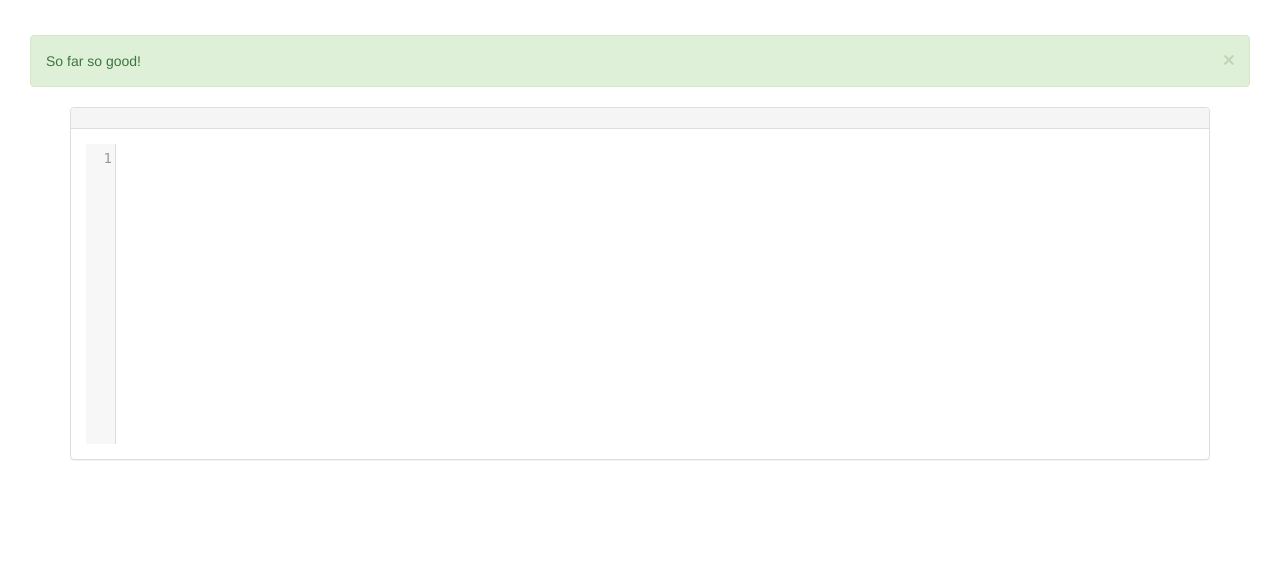
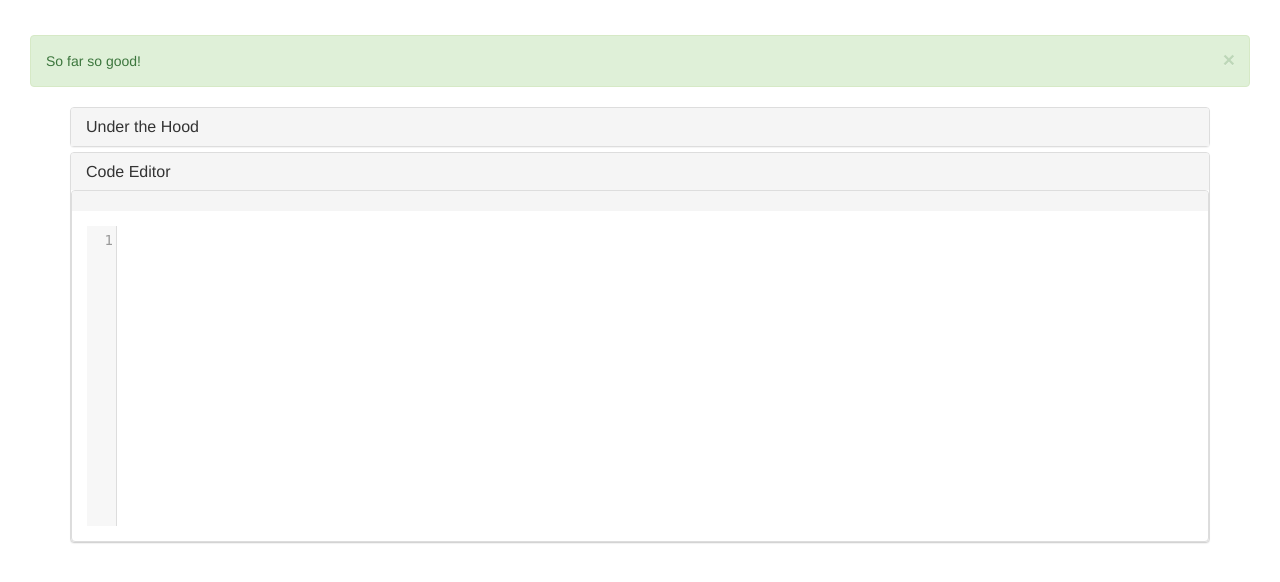
Before and after one commit to sv9388/Code_Assist_Python, a Flask app: template server/templates/code_editor.html in a window 1280 px wide. Shown: the part 96-678 px from the top of the page. Run offline with Flask 2, Linux system fonts and the light colour scheme; the template is opened without the code that fills it, so the values that code supplies are empty; some libraries are stand-ins or nearby versions.

Commit message:
SO changes

```diff
--- a/server/app.py
+++ b/server/app.py
@@ -1,5 +1,5 @@
-import requests, urllib
-from flask import session, url_for, Flask, request, redirect, render_template, flash, jsonify
+import requests, urllib, os
+from flask import session, url_for, Flask, request, redirect, render_template, flash, jsonify, abort
 from code_gen_utils import *
 
 SECRET_KEY = "e225eef6c3dadd7e1334b3b2c65d29dff60f2db374a7d4d7"
@@ -17,6 +17,16 @@ default_new_code = """##########################################################
 #############################################################################################################################
 """
 
+
+@app.before_request
+def check_under_maintenance():
+    if os.path.exists("maintenance"):
+        abort(503)
+
+@app.errorhandler(503)
+def error_503(error):
+    return render_template('maintenance.html' ,  msg = 'Down for maintenance. We will be back in a jiffy :)')
+
 @app.route("/logout")
 def logout():
 	session.clear() #ss_token')
@@ -32,8 +42,9 @@ def code_editor():
 
 	new_code = default_new_code
 	errors = ""
-	ip_str = ""
-	keywords = []
+	ip_str = "None yet! Please type an input query"
+	answer_link = "#"
+	keywords = ""
 
 	if "src_code_content" in request.form.keys():
 		old_code = request.form["src_code_content"]
@@ -41,7 +52,7 @@ def code_editor():
 		if ip_str == "":
 			errors = "No valid selection found. Please select a string that should be replaced with code or type the input string at the end of code"
 			print ip_str, request.form, [x for x in old_code.split("\n") if x.strip() != ""],  errors
-			return render_template('code_editor.html', full_code = old_code, errors = errors, keywords = keywords, ip_str = ip_str)
+			return render_template('code_editor.html', full_code = old_code, errors = errors, keywords = keywords, answer_link = answer_link, ip_str = ip_str)
 		tab_width = request.form["tab_w"]
 		indent_count =( len(ip_str) - len(ip_str.lstrip()))/len(tab_width)
 
@@ -50,15 +61,17 @@ def code_editor():
 			flash('Can\'t authenticate you. Please try in a new session')
 			return render_template('login.html')
 
-		new_code, keywords, errors = get_code_output(old_code, ip_str, tab_width, indent_count, access_token, app_key)
+		op = get_code_output(old_code, ip_str, tab_width, indent_count, access_token, app_key)
+		print op
+		new_code, answer_link, keywords, errors = op
 
 		if errors.startswith("KILL TOKEN:"):
 			errors = errors[12:]
 			flash(errors)
 			return redirect(url_for('logout'))
-		return jsonify(full_code = new_code, errors = errors, keywords = keywords, ip_str = ip_str)
+		return jsonify(full_code = new_code, errors = errors, answer_link = answer_link, keywords = ', '.join(keywords), ip_str = ip_str)
 	print errors, ip_str
-	return render_template('code_editor.html', full_code = new_code, errors = errors, keywords = keywords, ip_str = ip_str)
+	return render_template('code_editor.html', full_code = new_code, errors = errors, keywords = keywords, answer_link = answer_link, ip_str = ip_str)
 
 @app.route("/oauth_authorized")
 def oauth_authorized():
--- a/server/templates/code_editor.html
+++ b/server/templates/code_editor.html
@@ -15,10 +15,29 @@
 <script src="https://ajax.googleapis.com/ajax/libs/jquery/2.1.3/jquery.min.js"></script>
 <script src="https://maxcdn.bootstrapcdn.com/bootstrap/3.3.6/js/bootstrap.min.js" integrity="sha384-0mSbJDEHialfmuBBQP6A4Qrprq5OVfW37PRR3j5ELqxss1yVqOtnepnHVP9aJ7xS" crossorigin="anonymous"></script>
 
-
 <div class="container">
-	<div class="row">
-		<div class="col-lg-12 col-md-12 col-sm-12 col-xs-12">
+    <div id="accordion" class="panel-group">
+        <div class="panel panel-default">
+            <div class="panel-heading">
+                <h4 class="panel-title">
+                    <a data-toggle="collapse" data-parent="#accordion" href="#collapseOne"> Under the Hood </a>
+                </h4>
+            </div>
+            <div id="collapseOne" class="panel-collapse collapse">
+                <div id = "uth" class="panel-body">
+                    <p><h3>Nothing here yet! Visit after you make a query. </h3></p>
+                </div>
+            </div>
+        </div>
+        <div class="panel panel-default">
+            <div class="panel-heading">
+                <h4 class="panel-title">
+                    <a data-toggle="collapse" data-parent="#accordion" href="#collapseTwo"> Code Editor </a>
+                </h4>
+            </div>
+            <div id="collapseTwo" class="panel-collapse collapse in">
+		<div class="row">
+		  <div class="col-lg-12 col-md-12 col-sm-12 col-xs-12">
 			<div class="panel panel-default"  onLoad="text_editor();">
 				<div class="panel-heading">
 					<button type="button" style="display: none" id = 'inv_b' data-val="bold" class="btn btn-default" data-loading-text="Generating Value. Please wait..." > Generate Value </button>
@@ -27,14 +46,17 @@
 					<textarea id="text-editor" name="text-editor" rows = 20 class="form-control">{{full_code}}</textarea>
 				</div>
 			</div>
+		  </div>
 		</div>
-	</div>
-
+        </div>
+      </div>
+<!--
 	<div class="row">
 		<div class="col-lg-12 col-md-12 col-sm-12 col-xs-12">
 			<div id="question-iframe"></div>
 		</div>
 	</div>
+-->
 </div>
 
 <script type = "text/javascript">
@@ -67,6 +89,12 @@ $('#inv_b').click(function(){
 							$("#opfl").html("<div class=\"alert alert-success alert-dismissable\">\n<a class=\"close\" data-dismiss=\"alert\" aria-label=\"close\" href=\"#\">×</a>\n  So far so good!\n</div>");
 							editor.setValue(data["full_code"]);
 						}
+						var op_str = "<p><br/>Your input string was : <b>"+data['ip_str']+"</b><br/>Keywords deduced are  : <b>"+data['keywords']+"</b>"
+						if (data['answer_link'] != ''){
+							op_str += "<br/>For further explanation or verification please visit <a href = \""+data['answer_link']+"\" target = \"_blank\"> this page </a>"
+						}
+                                                $("#uth").html(op_str + "</p>");
+
 					});
 			});
 </script>
--- a/server/templates/layout.html
+++ b/server/templates/layout.html
@@ -67,7 +67,7 @@ $(document).on({
     height:     100%;
     width:      100%;
     background: rgba( 255, 255, 255, .8 )
-                url('http://i.stack.imgur.com/FhHRx.gif')
+                url('http://www.middleclass2016.com/wp-content/themes/cuna/assets/images/loader.gif')
                 50% 50%
                 no-repeat;
 }
```
Also changed, not shown: server/code_gen_utils.py (+4 -4 lines), server/templates/maintenance.html (added, +11 -0 lines).
